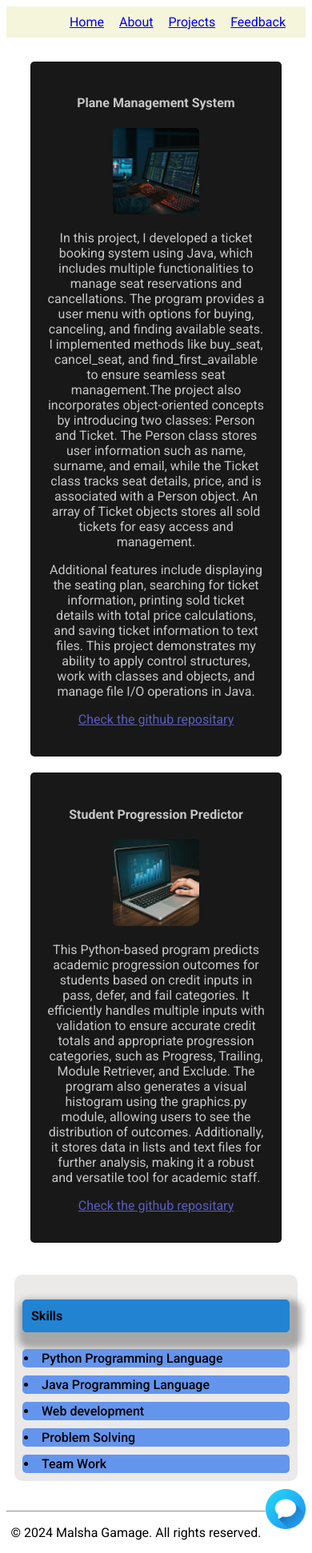
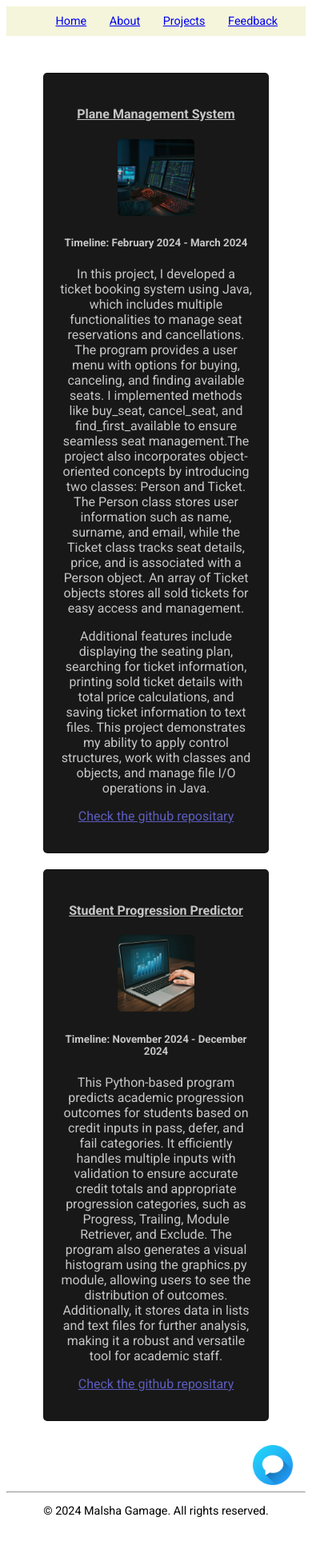
Before and after one commit to MalshaPG/portfolio_MalshaG, a plain HTML site: page projects.html in a window 390 px wide. Shown: the whole page at 80% size. Drawn offline with Linux system fonts and the light colour scheme.

Commit message:
add about.jhtml, about.css, styles.css,and  modify projects.css projects.html, index.css, index.html, feedback.html.Remove header_footer.css

```diff
--- /dev/null
+++ b/about.css
@@ -0,0 +1,56 @@
+/* Basic Page Styles */
+body {
+    font-family: 'Roboto', sans-serif;
+    background-color: #f4f4f4;
+    margin: 0;
+    padding: 0;
+    color: #333;
+    line-height: 1.6;
+}
+
+header {
+    background-color: rgb(121, 114, 106, 0.8);
+    padding: 1rem 0;
+    text-align: center;
+}
+
+h1 {
+    margin: 0;
+    font-size: 2.5rem;
+}
+
+/* Main content styles */
+main {
+    padding: 2rem;
+    max-width: 800px;
+    margin: 0 auto;
+    background: #fff;
+    box-shadow: 0 0 10px rgba(0, 0, 0, 0.1);
+    border-radius: 8px;
+}
+
+h2 {
+    font-size: 1.8rem;
+    text-transform: uppercase;
+    color: #444;
+    border-bottom: 2px solid #e2e2e2;
+    padding-bottom: 0.5rem;
+    margin-bottom: 1rem;
+}
+
+ul {
+    list-style: none;
+    padding: 0;
+}
+
+ul li {
+    background: #e2e2e2;
+    margin: 0.5rem 0;
+    padding: 0.8rem;
+    border-radius: 5px;
+    box-shadow: 5px 5px #d6d3d3af;
+}
+
+ul li:nth-child(odd) {
+    background: #d0d0d0;
+}
--- a/header_footer.css
+++ /dev/null
@@ -1,22 +0,0 @@
-.roboto-regular {
-    font-family: "Roboto", sans-serif;
-    font-weight: 400;
-    font-style: normal;
-}
-
-nav {
-    text-align: right;
-    padding: 10px;
-    background-color: beige;
-}
-
-nav a {
-    margin-right: 15px;
-}
-
-footer {
-    text-align: center;
-    padding-top: 0 20px 0 20px;
-    bottom: 0;
-    width: 100%;
-}
--- a/projects.css
+++ b/projects.css
@@ -1,3 +1,7 @@
+h4 {
+    text-decoration: underline;
+}
+
 .proImg {
     width: 40%;
     height: auto;
@@ -37,7 +41,6 @@ article p {
     /* Grow and shrink with a base width of 200px */
     text-align: center;
     border-radius: 5px;
-    /* Rounded corners */
 }
 
 .flexItem a {
@@ -55,28 +58,8 @@ article p {
     font-style: normal;
 }
 
-
-aside {
-    margin: 10px;
-    padding: 10px;
-    border-radius: 10px;
-    background-color: rgba(216, 214, 212, 0.5);
-}
-
-aside list h4 {
-    border: 1px solid rgb(34, 131, 211);
-    border-radius: 5px;
-    padding: 10px;
-    box-shadow: 5px 10px 8px 10px #888888af;
-    background-color: rgb(34, 131, 211);
-}
-
-li {
-    margin-top: 10px;
-    padding: 2px;
-    display: flexbox;
-    border-radius: 5px;
-    background-color: cornflowerblue;
+a[target] {
+    background-color: yellow;
 }
 
 .msg a img {
--- a/projects.html
+++ b/projects.html
@@ -6,7 +6,7 @@
     <meta name="viewport" content="width=device-width, initial-scale=1.0">
     <title>Projects and Skills</title>
     <link rel="stylesheet" href="projects.css">
-    <link rel="stylesheet" href="header_footer.css">
+    <link rel="stylesheet" href="styles.css">
 
     <link rel="preconnect" href="https://fonts.googleapis.com">
     <link rel="preconnect" href="https://fonts.gstatic.com" crossorigin>
@@ -33,6 +33,9 @@
             <article class="flexItem">
                 <h4>Plane Management System</h4>
                 <img class="proImg" src="imgs\Gemini_Generated_Image_er0vdser0vdser0v.jpeg" alt="planeManagementSystem">
+                <h5>Timeline: <time datetime="2024-02">February 2024</time> - <time datetime="2024-03">March 2024</time>
+                </h5>
+
                 <p>In this project, I developed a ticket booking system using Java, which includes multiple
                     functionalities
                     to manage seat reservations and cancellations. The program provides a user menu with options for
@@ -58,7 +61,10 @@
             <article class="flexItem">
                 <h4>Student Progression Predictor</h4>
                 <img class="proImg" src="imgs\Gemini_Generated_Image_2pncdi2pncdi2pnc.jpeg"
-                    alt="studentProgressionEvaluvator">
+                    alt="studentProgressionEvaluvator"><br>
+                <h5>Timeline: <time datetime="2024-11">November 2024</time> - <time datetime="2024-12">December
+                        2024</time></h5>
+
                 <p>This Python-based program predicts academic progression outcomes for students based on credit inputs
                     in
                     pass,
@@ -75,18 +81,6 @@
             </article>
         </div>
 
-        <aside class="roboto-medium">
-            <list>
-                <h4>Skills</h4>
-            </list>
-            <li>Python Programming Language</li>
-            <li>Java Programming Language</li>
-            <li>Web development</li>
-            <li>Problem Solving</li>
-            <li>Team Work</li>
-
-        </aside>
-
         <div class="msg">
             <a href="feedback.html"><img src="imgs\chat.png" alt="message"></a><br>
             <!--"https://www.flaticon.com/free-icons/message"-->
--- /dev/null
+++ b/styles.css
@@ -0,0 +1,47 @@
+/* Responsive Design */
+@media (max-width: 768px) {
+    nav {
+        font-size: 0.9rem;
+    }
+
+    h1 {
+        font-size: 2rem;
+    }
+
+    main {
+        padding: 1rem;
+    }
+
+    h2 {
+        font-size: 1.5rem;
+    }
+}
+
+.roboto-regular {
+    font-family: "Roboto", sans-serif;
+    font-weight: 400;
+    font-style: normal;
+}
+
+nav {
+    text-align: right;
+    padding: 10px;
+    background-color: beige;
+}
+
+nav a {
+    margin-right: 25px;
+}
+
+nav a:hover {
+    text-decoration: underline;
+}
+
+/* Footer Styles */
+footer {
+    text-align: center;
+    padding: 1rem 0;
+    width: 100%;
+    bottom: 0;
+    font-size: 0.9rem;
+}
```
Also changed, not shown: about.html (added, +59 -0 lines), feedback.html (+1 -1 lines), index.css (+10 -0 lines), index.html (+7 -7 lines).
